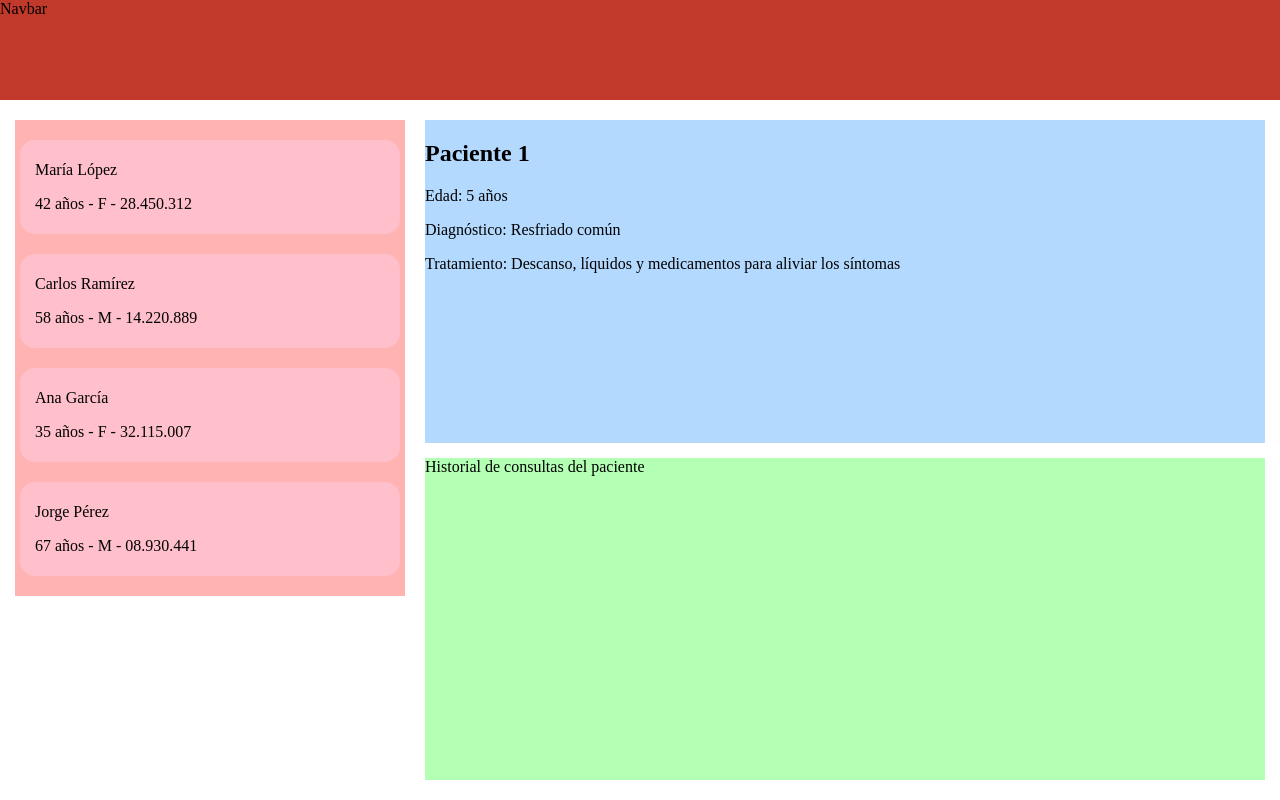
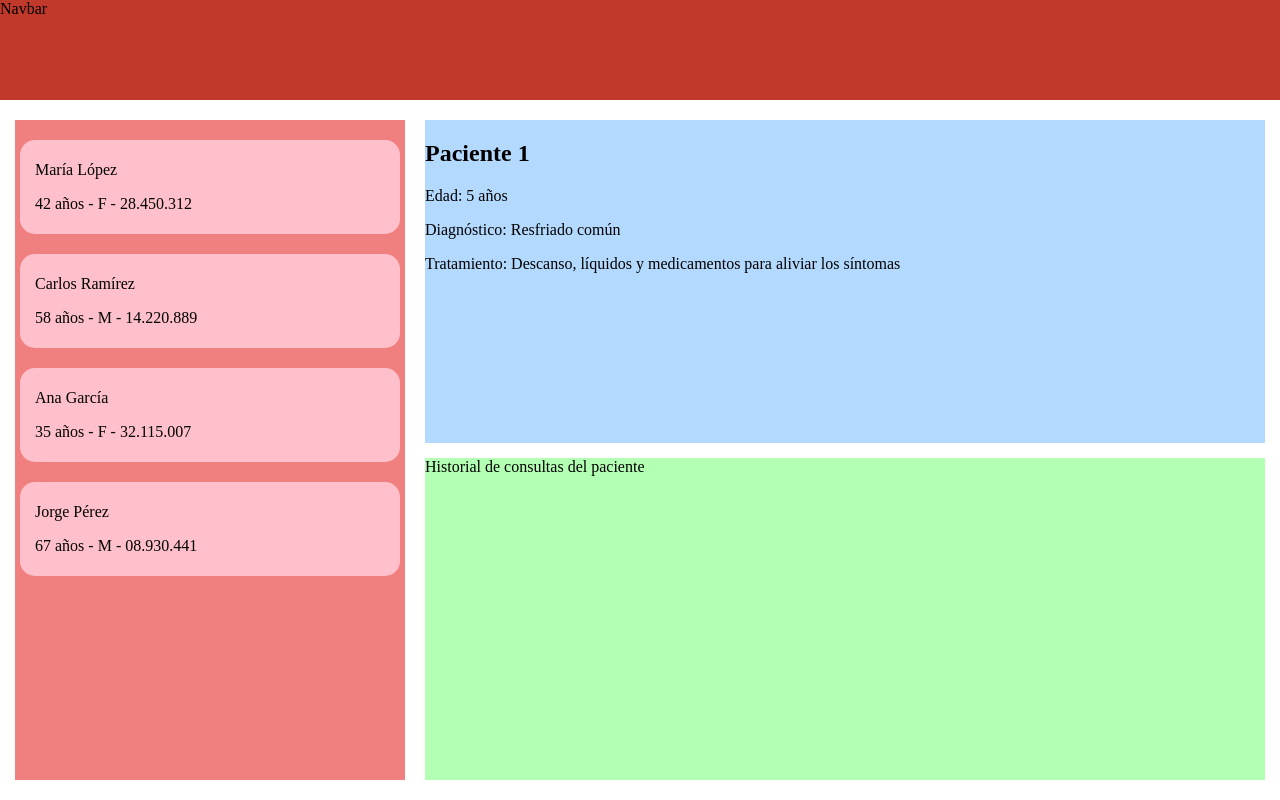
Before and after one commit to FranB2MIL/Proyecto-Pediatria-ver1, a React (Vite) app: page / in a window 1280 px wide. Built offline with nearby package versions, Linux system fonts and the light colour scheme.

Commit message:
Fix: PatientList Corregida

```diff
--- a/src/App.jsx
+++ b/src/App.jsx
@@ -12,9 +12,7 @@ function App() {
 
         <div className="main-container-0">
 
-          <div className='search-and-patient-list-container'>
-            <PatientList />
-          </div>
+          <PatientList />
 
           <div className="patient-info-container">
 
--- a/src/components/patientList/PatientList.module.css
+++ b/src/components/patientList/PatientList.module.css
@@ -1,7 +1,7 @@
 .patientlist {
   display: flex;
   flex-direction: column;
-  background: #FFB3B3;
+  background: lightcoral;
   overflow-y: auto;
   gap: 20px;
   width: 380px;
--- a/src/index.css
+++ b/src/index.css
@@ -29,10 +29,6 @@ body {
   gap: 20px;
 }
 
-.search-and-patient-list-container {
-  height: 100%;
-}
-
 .patient-info-container {
   display: flex;
   flex-direction: column;
```
